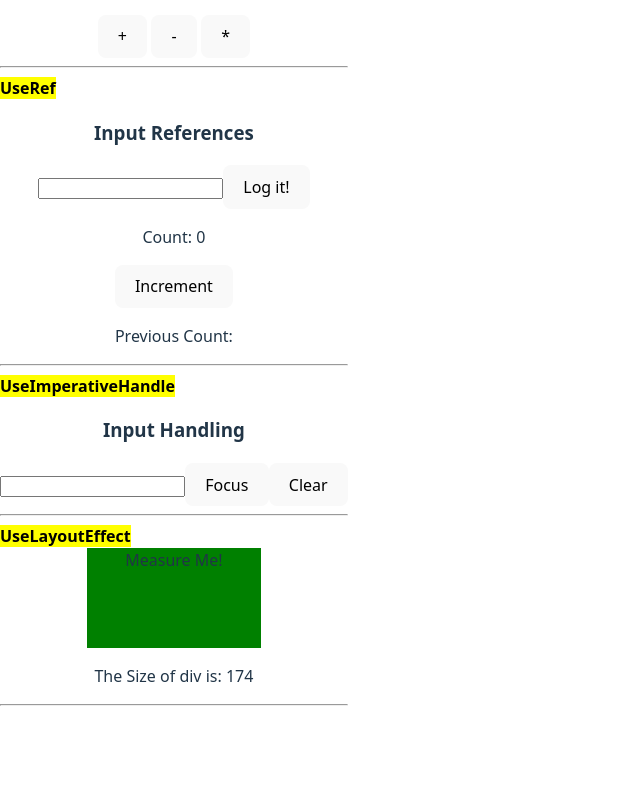
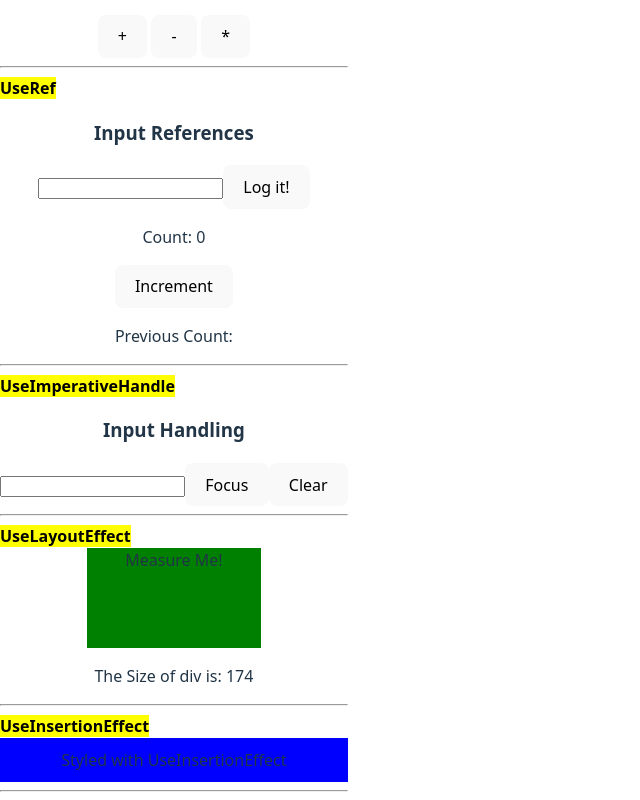
Before and after one commit to Ruban-07/React-Hooks, a React (Vite) app: page / in a window 1280 px wide. Shown: the part 682-1482 px from the top of the page, without its empty margins (0-640 px from the left). Before the commit the page ends 1396 px from the top, so only its background shows below. Built offline with nearby package versions, Linux system fonts and the light colour scheme; no server answers.

Commit message:
UseInsertion Hook

```diff
--- a/src/App.jsx
+++ b/src/App.jsx
@@ -6,6 +6,7 @@ import ReducerExample from "./hooks/use_reducer";
 import RefExample from "./hooks/use_ref";
 import ImperativeHandleExample from "./hooks/use_imperative_handle";
 import LayoutEffectExample from "./hooks/use_layout_effect";
+import InsertionEffectExample from "./hooks/use_insertion_effect";
 
 const App = () => {
   return (
@@ -45,6 +46,11 @@ const App = () => {
       </mark>
       <LayoutEffectExample />
       <hr />
+      <mark>
+        <strong>UseInsertionEffect</strong>
+      </mark>
+      <InsertionEffectExample />
+      <hr />
     </div>
   );
 };
--- /dev/null
+++ b/src/hooks/use_insertion_effect/index.jsx
@@ -0,0 +1,28 @@
+import { useInsertionEffect } from "react";
+
+const InsertionEffectExample = () => {
+  useInsertionEffect(() => {
+    const style = document.createElement("style");
+    style.textContent = `
+    .dynamic-style{
+    color: while;
+    background-color: blue;
+    padding: 10px;
+    }
+    `;
+    document.head.appendChild(style);
+    console.log("Style Applied!");
+
+    return () => {
+      console.log("Style Cleared!");
+      document.head.removeChild(style);
+    };
+  });
+  return (
+    <center>
+      <div className="dynamic-style">Styled with UseInsertionEffect</div>
+    </center>
+  );
+};
+
+export default InsertionEffectExample;
```
Also changed, not shown: 1 other file (tests, documents, lock files or other folders).
